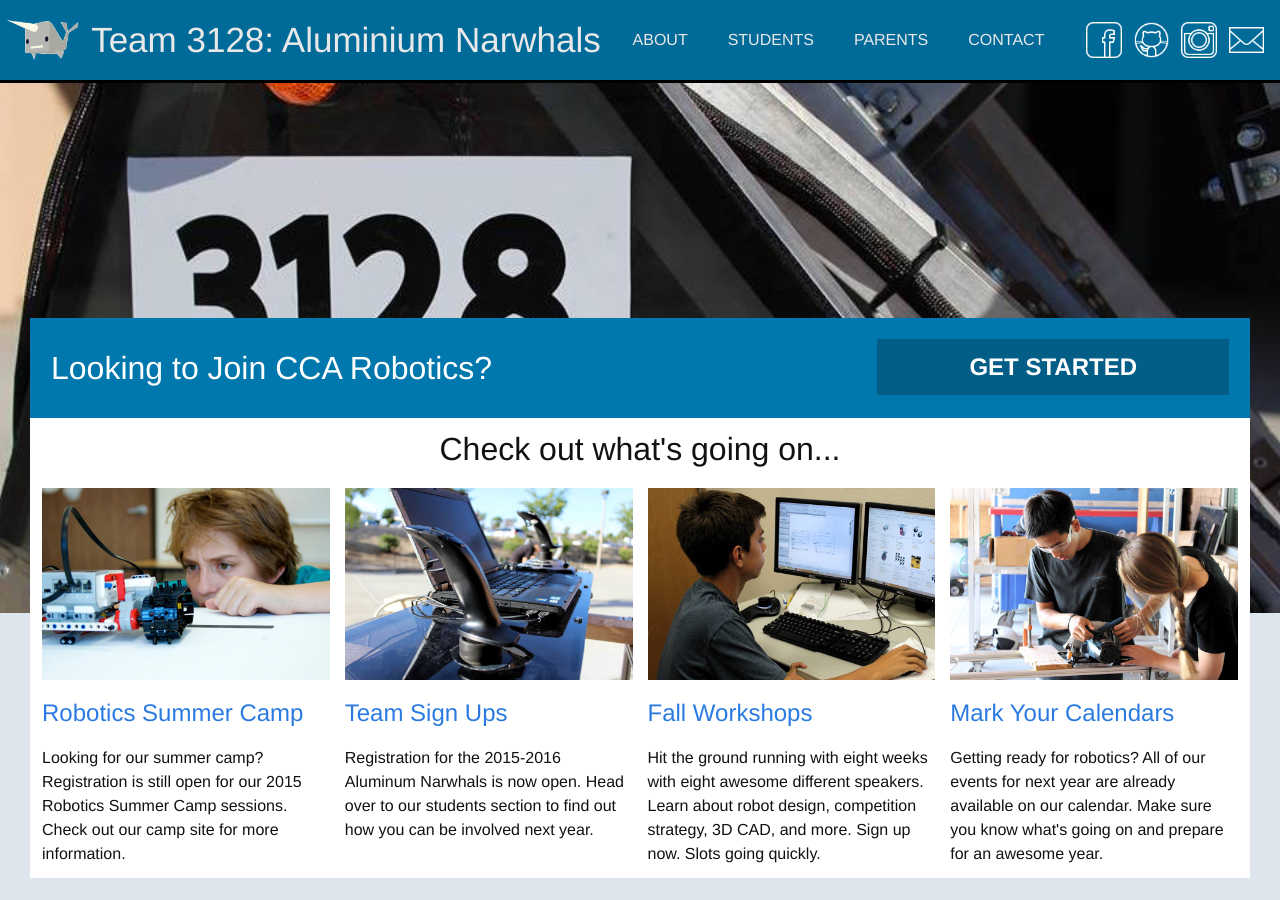
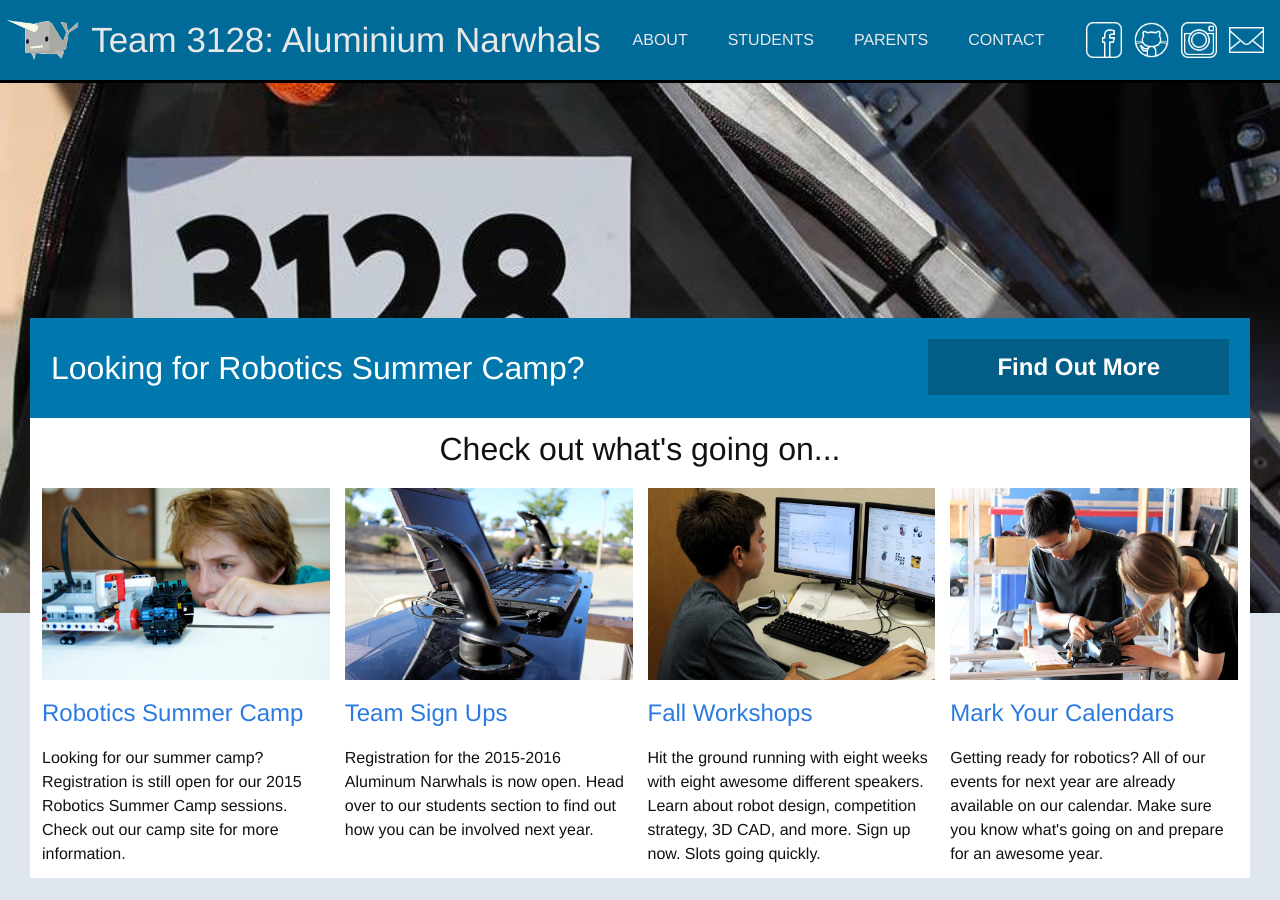
Before and after one commit to uynitsuj/team3128.github.io, a Jekyll site: the page built from index.html, in a window 1280 px wide and 900 px high. Built offline with Jekyll 4.4.1, drawn with Linux system fonts in a browser that asks for light colours.

Commit message:
Switch main action to camp

```diff
--- a/index.html
+++ b/index.html
@@ -100,12 +100,12 @@ layout: default
         <tr height="100%">
             <td id="inbox">
                 <div>
-                    <h1 id="button-text" width="100%" height="100%">Looking to Join CCA Robotics?</h1>
+                    <h1 id="button-text" width="100%" height="100%">Looking for Robotics Summer Camp?</h1>
                 </div>
             </td>
             <td style="vertical-align: top;" align="center">
-                <div onClick="javascript:location.href='/students/'" id="real-button" height="100%" width="100%">
-                    <h2 height="100%" id="button-text"><b>GET STARTED</b></h1>
+                <div onClick="javascript:location.href='/camp/'" id="real-button" height="100%" width="100%">
+                    <h2 height="100%" id="button-text"><b>Find Out More</b></h1>
                 </div>
             </td>
         </tr>
```
